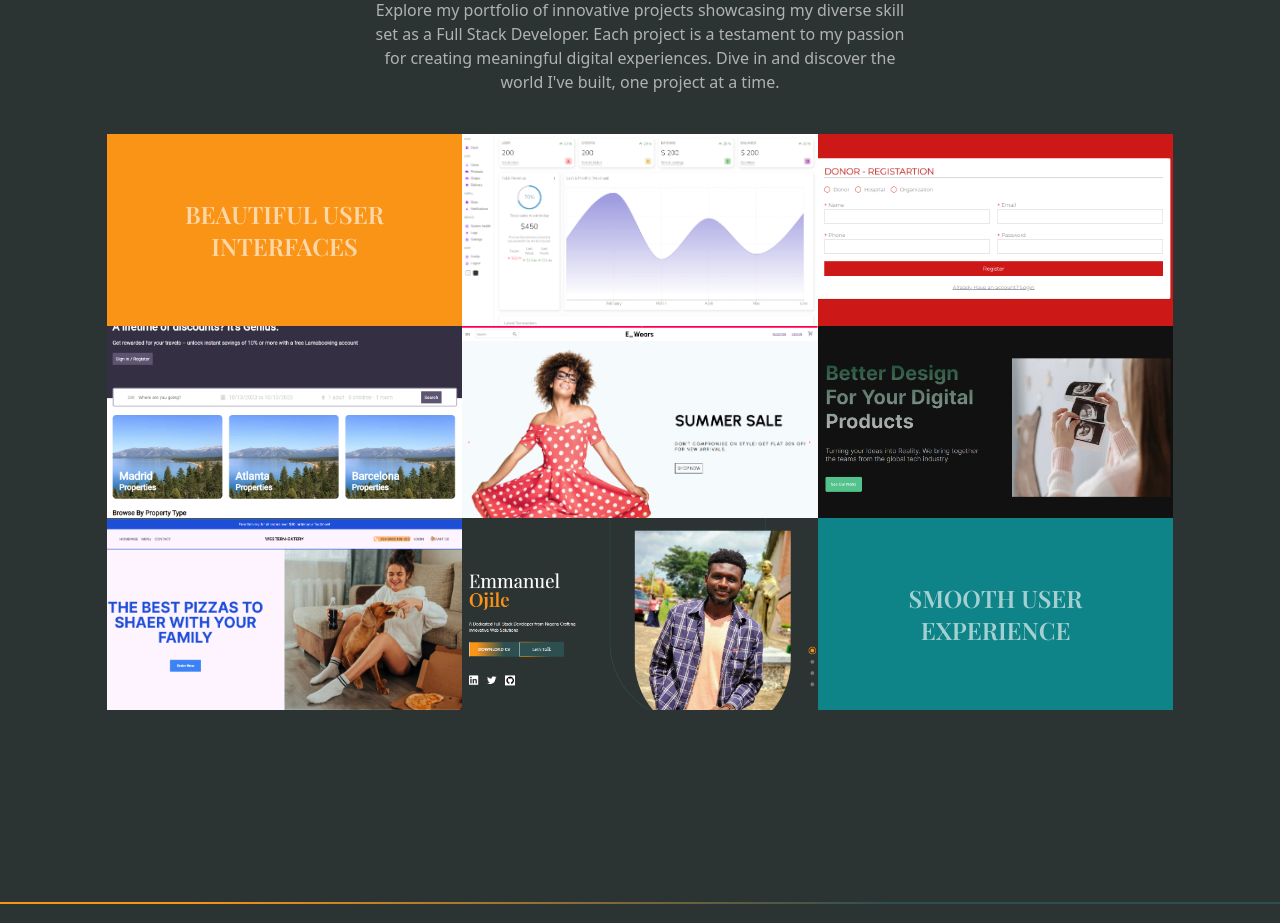
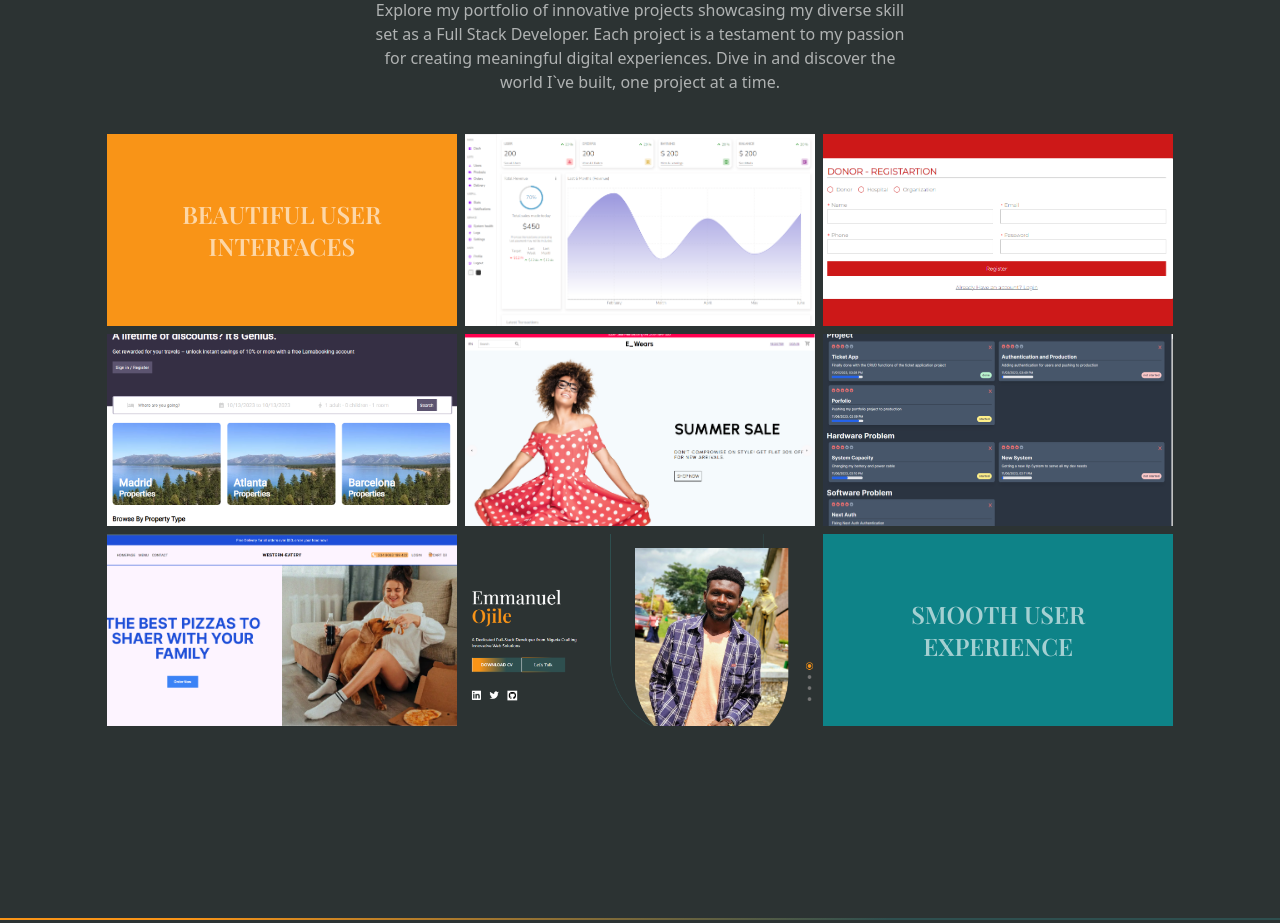
Before and after one commit to Emmyojile/portfolio-v2, a React (Vite) app: page / in a window 1280 px wide. Shown: the part 1900-2823 px from the top of the page. Built offline with nearby package versions, Linux system fonts and the light colour scheme.

Commit message:
project images and eslint error

```diff
--- a/src/scenes/Projects.jsx
+++ b/src/scenes/Projects.jsx
@@ -1,3 +1,4 @@
+import PropTypes from "prop-types";
 import LineGradient from "../components/LineGradient";
 import { motion } from "framer-motion";
 
@@ -33,25 +34,25 @@ const projectsData = [
     title: "bookings-app",
     desc: "A versatile bookings application that simplifies the process of reserving apartments, hotels, and various accommodations across different locations.",
     githubLink: "https://github.com/Emmyojile/bookingApp.git",
-    websiteLink: "https://your-bloodbank-website-link.com",
+    websiteLink: "https://github.com/Emmyojile/bookingApp.git",
   },
   {
     title: "e-commerce-app",
     desc: "An e-commerce platform offering a wide range of clothing options for both men and women. Enhance the shopping experience with a wide array of products",
     githubLink: "https://github.com/Emmyojile/Commerce-App.git",
-    websiteLink: "https://your-bloodbank-website-link.com",
+    websiteLink: "https://github.com/Emmyojile/Commerce-App.git",
   },
   {
-    title: "blog-app",
-    desc: "A dynamic blog application for users to create, edit, and share their thoughts and stories. Engage with your readers and share content effortlessly.",
-    githubLink: "https://github.com/Emmyojile/nextjs-blog.git",
-    websiteLink: "https://github.com/Emmyojile/nextjs-blog.git",
+    title: "ticket-app",
+    desc: "An efficient ticket management system that empowers users to effortlessly create, update, and organize task tickets, simplifying task tracking and management",
+    githubLink: "https://github.com/Emmyojile/ticket-app.git",
+    websiteLink: "https://github.com/Emmyojile/ticket-app.git",
   },
   {
     title: "restaurant",
     desc: "A convenient restaurant application that allows users to explore menus, place orders, and enjoy a delicious meal from the comfort of their homes.",
-    githubLink: "https://github.com/Emmyojile",
-    websiteLink: "https://github.com/Emmyojile",
+    githubLink: "https://github.com/Emmyojile/restaurant.git",
+    websiteLink: "https://github.com/Emmyojile/restaurant.git",
   },
   {
     title: "portfolio",
@@ -89,6 +90,15 @@ const Project = ({ project }) => {
   );
 };
 
+Project.propTypes = {
+  project: PropTypes.shape({
+    title: PropTypes.string.isRequired,
+    desc: PropTypes.string.isRequired,
+    githubLink: PropTypes.string.isRequired,
+    websiteLink: PropTypes.string.isRequired,
+  }).isRequired,
+};
+
 const Projects = () => {
   return (
     <section id="projects" className="pt-48 pb-48">
@@ -116,14 +126,14 @@ const Projects = () => {
           Explore my portfolio of innovative projects showcasing my diverse
           skill set as a Full Stack Developer. Each project is a testament to my
           passion for creating meaningful digital experiences. Dive in and
-          discover the world I've built, one project at a time.
+          discover the world I`ve built, one project at a time.
         </p>
       </motion.div>
 
       {/* PROJECTS */}
       <div className="flex justify-center">
         <motion.div
-          className="sm:grid sm:grid-cols-1 md:grid-cols-3 lg:grid-cols-3"
+          className="sm:grid sm:grid-cols-1 md:grid-cols-3 lg:grid-cols-3 gap-2"
           initial="hidden"
           whileInView="visible"
           viewport={{ once: true, amount: 0.5 }}
```
Also changed, not shown: public/assets/ticket-app.png (added).
